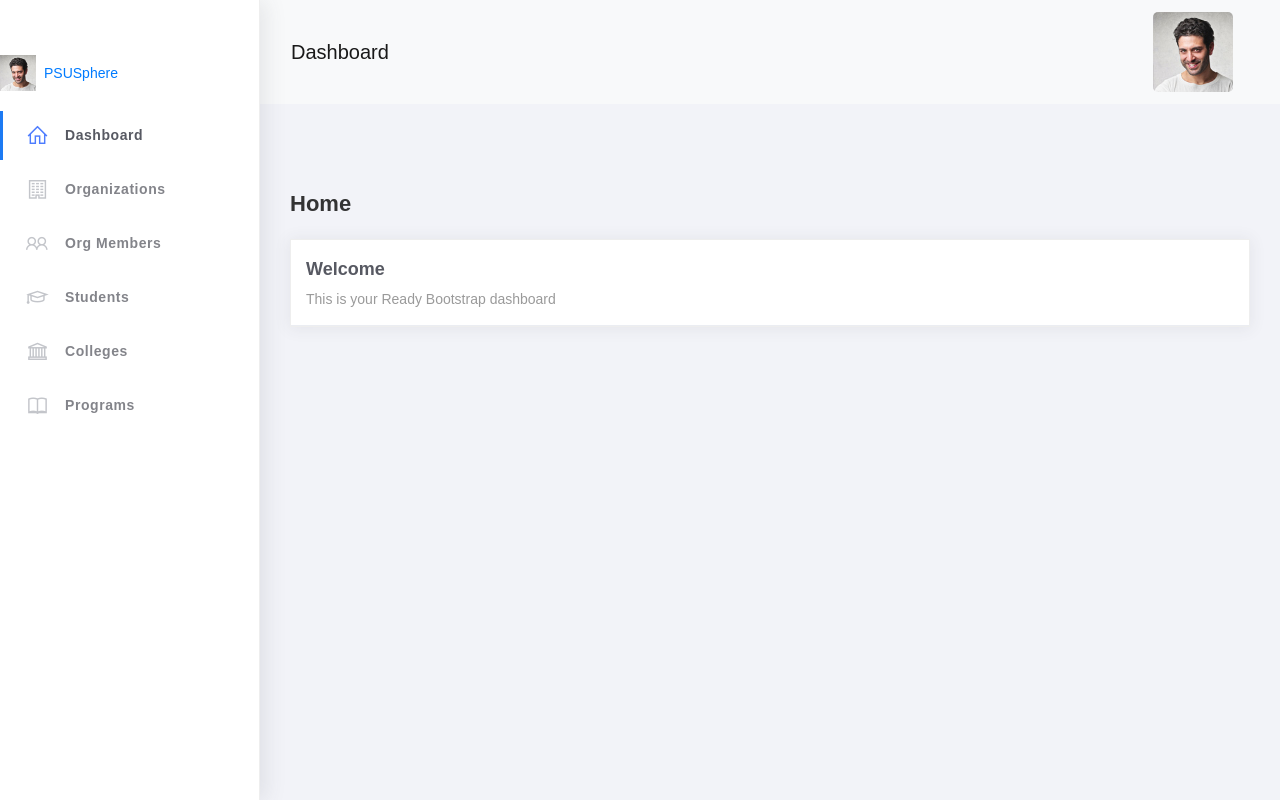
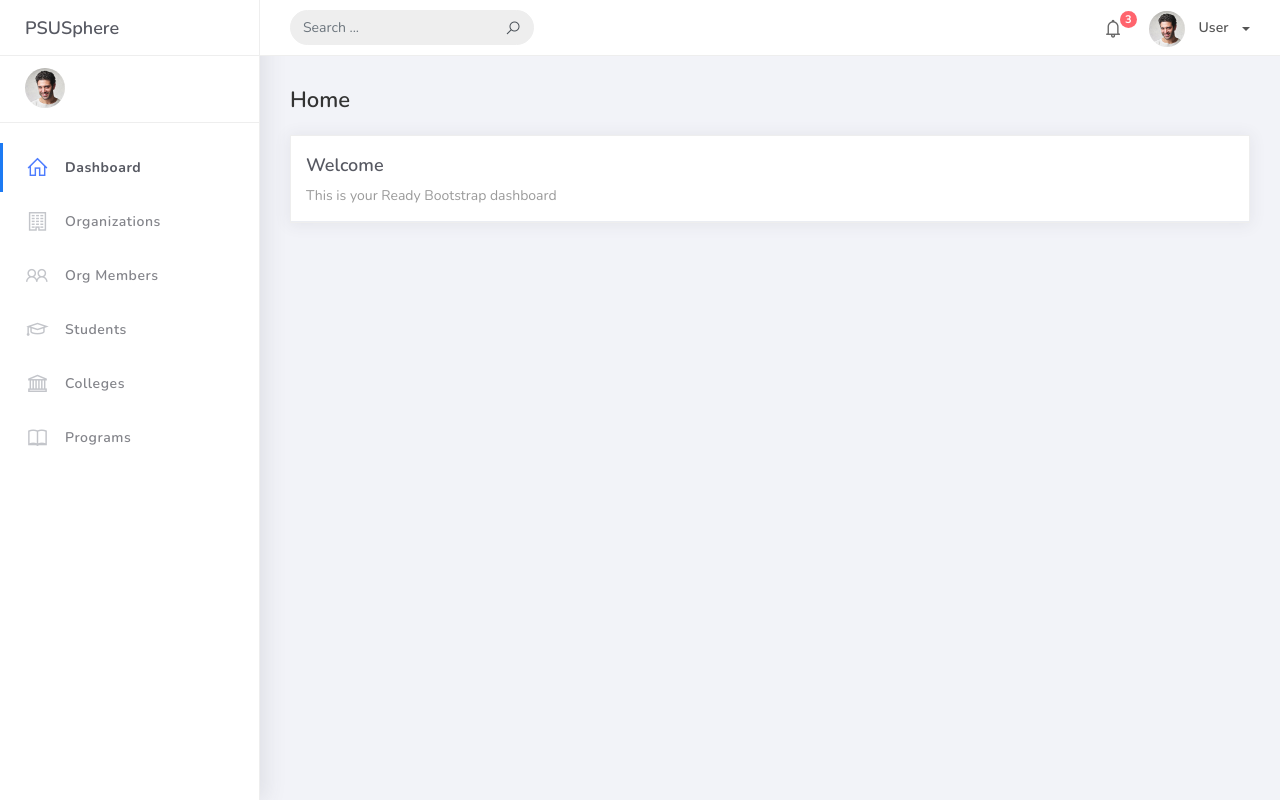
Before and after one commit to Hesuyasu/PSUSphere, a Django app: page / in a window 1280 px wide. Run offline with Django 4.2, Linux system fonts and the light colour scheme; some libraries are stand-ins or nearby versions.

Commit message:
Fixed Menu

```diff
--- a/projectsite/templates/base.html
+++ b/projectsite/templates/base.html
@@ -4,74 +4,130 @@
 
 <head>
   <meta charset="UTF-8">
-  <meta name="viewport" content="width=device-width, initial-scale=1.0">
-  <title>PSUSphere</title>
+  <meta http-equiv="X-UA-Compatible" content="IE=edge,chrome=1" />
+  <title>{% block title %}PSUSphere{% endblock %}</title>
+  <meta name="viewport"
+    content="width=device-width, initial-scale=1.0, maximum-scale=1.0, user-scalable=0, shrink-to-fit=no" />
 
   <!-- CSS -->
   <link rel="stylesheet" href="{% static 'css/bootstrap.min.css' %}">
+  <link rel="stylesheet" href="https://fonts.googleapis.com/css?family=Nunito:200,300,400,600,700,800,900">
   <link rel="stylesheet" href="{% static 'css/ready.css' %}">
   <link rel="stylesheet" href="{% static 'css/demo.css' %}">
 </head>
 
 <body>
   <div class="wrapper">
+    <!-- Main Header -->
+    <div class="main-header">
+      <div class="logo-header">
+        <a href="{% url 'home' %}" class="logo">
+          PSUSphere
+        </a>
+        <button class="navbar-toggler sidenav-toggler ml-auto" type="button" data-toggle="collapse"
+          data-target="collapse" aria-controls="sidebar" aria-expanded="false" aria-label="Toggle navigation">
+          <span class="navbar-toggler-icon"></span>
+        </button>
+        <button class="topbar-toggler more"><i class="la la-ellipsis-v"></i></button>
+      </div>
+
+      <!-- Top Navbar -->
+      <nav class="navbar navbar-header navbar-expand-lg">
+        <div class="container-fluid">
+          <!-- Search -->
+          <form class="navbar-left navbar-form nav-search mr-md-3">
+            <div class="input-group">
+              <input type="text" placeholder="Search ..." class="form-control">
+              <div class="input-group-append">
+                <span class="input-group-text"><i class="la la-search"></i></span>
+              </div>
+            </div>
+          </form>
+
+          <!-- User + Notifications -->
+          <ul class="navbar-nav topbar-nav ml-md-auto align-items-center">
+            <!-- Notifications -->
+            <li class="nav-item dropdown hidden-caret">
+              <a class="nav-link dropdown-toggle" href="#" data-toggle="dropdown">
+                <i class="la la-bell"></i>
+                <span class="notification">3</span>
+              </a>
+              <ul class="dropdown-menu notif-box">
+                <li>
+                  <div class="dropdown-title">You have 3 notifications</div>
+                </li>
+                <li><a class="see-all" href="#">See all <i class="la la-angle-right"></i></a></li>
+              </ul>
+            </li>
+            <!-- User Profile -->
+            <li class="nav-item dropdown">
+              <a class="dropdown-toggle profile-pic" data-toggle="dropdown" href="#">
+                <img src="{% static 'img/profile.jpg' %}" width="36" class="img-circle"> <span>User</span>
+              </a>
+              <ul class="dropdown-menu dropdown-user">
+                <li>
+                  <div class="user-box">
+                    <div class="u-img"><img src="{% static 'img/profile.jpg' %}" alt="user"></div>
+                    <div class="u-text">
+                      <h4>PSUSphere User</h4>
+                      <p class="text-muted">example@email.com</p>
+                    </div>
+                  </div>
+                </li>
+                <div class="dropdown-divider"></div>
+                <a class="dropdown-item" href="#"><i class="ti-user"></i> Profile</a>
+                <a class="dropdown-item" href="#"><i class="ti-settings"></i> Settings</a>
+                <div class="dropdown-divider"></div>
+                <a class="dropdown-item" href="#"><i class="fa fa-power-off"></i> Logout</a>
+              </ul>
+            </li>
+          </ul>
+        </div>
+      </nav>
+    </div>
+
     <!-- Sidebar -->
-    <div class="sidebar" data-background-color="dark">
-      <div class="sidebar-wrapper">
-        <!-- Logo + Profile Image -->
-        <div class="logo d-flex align-items-center">
-          <div class="u-img mr-2">
-            <img src="{% static 'img/profile.jpg' %}" alt="user" width="36" class="img-circle">
+    <div class="sidebar">
+      <div class="scrollbar-inner sidebar-wrapper">
+        <div class="user">
+          <div class="photo">
+            <img src="{% static 'img/profile.jpg' %}">
           </div>
-          <a href="/" class="simple-text">PSUSphere</a>
+          <div class="info">
+            <span>PSUSphere User</span>
+            <span class="user-level">Administrator</span>
+          </div>
         </div>
 
         <!-- Sidebar Menu -->
         <ul class="nav">
-          <!-- Dashboard -->
           <li class="nav-item active">
-            <a class="nav-link" href="{% url 'home' %}">
-              <i class="la la-home"></i>
+            <a href="{% url 'home' %}"><i class="la la-home"></i>
               <p>Dashboard</p>
             </a>
           </li>
-
-          <!-- Organizations -->
           <li class="nav-item">
-            <a class="nav-link" href="{% url 'organization-list' %}">
-              <i class="la la-building"></i>
+            <a href="{% url 'organization-list' %}"><i class="la la-building"></i>
               <p>Organizations</p>
             </a>
           </li>
-
-          <!-- Org Members -->
           <li class="nav-item">
-            <a class="nav-link" href="{% url 'orgmember-list' %}">
-              <i class="la la-users"></i>
+            <a href="{% url 'orgmember-list' %}"><i class="la la-users"></i>
               <p>Org Members</p>
             </a>
           </li>
-
-          <!-- Students -->
           <li class="nav-item">
-            <a class="nav-link" href="{% url 'student-list' %}">
-              <i class="la la-graduation-cap"></i>
+            <a href="{% url 'student-list' %}"><i class="la la-graduation-cap"></i>
               <p>Students</p>
             </a>
           </li>
-
-          <!-- Colleges -->
           <li class="nav-item">
-            <a class="nav-link" href="{% url 'college-list' %}">
-              <i class="la la-university"></i>
+            <a href="{% url 'college-list' %}"><i class="la la-university"></i>
               <p>Colleges</p>
             </a>
           </li>
-
-          <!-- Programs -->
           <li class="nav-item">
-            <a class="nav-link" href="{% url 'program-list' %}">
-              <i class="la la-book"></i>
+            <a href="{% url 'program-list' %}"><i class="la la-book"></i>
               <p>Programs</p>
             </a>
           </li>
@@ -81,20 +137,6 @@
 
     <!-- Main Panel -->
     <div class="main-panel">
-      <!-- Navbar -->
-      <nav class="navbar navbar-expand-lg navbar-light bg-light">
-        <div class="container-fluid">
-          <a class="navbar-brand" href="#">Dashboard</a>
-          <!-- User Profile (Top Right) -->
-          <div class="user-box ml-auto">
-            <div class="u-img">
-              <img src="{% static 'img/profile.jpg' %}" alt="user" width="36" class="img-circle">
-            </div>
-          </div>
-        </div>
-      </nav>
-
-      <!-- Page Content -->
       <div class="content">
         <div class="container-fluid">
           {% block content %}{% endblock %}
```
